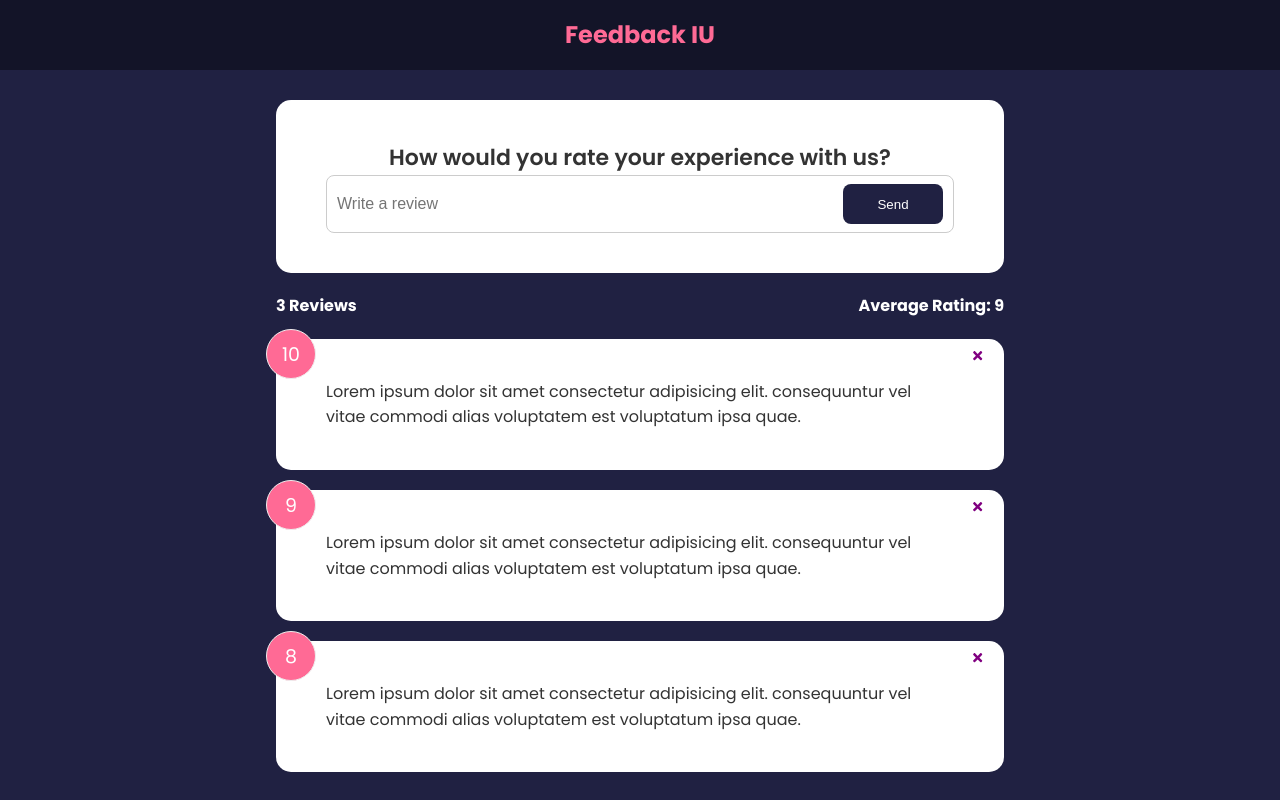
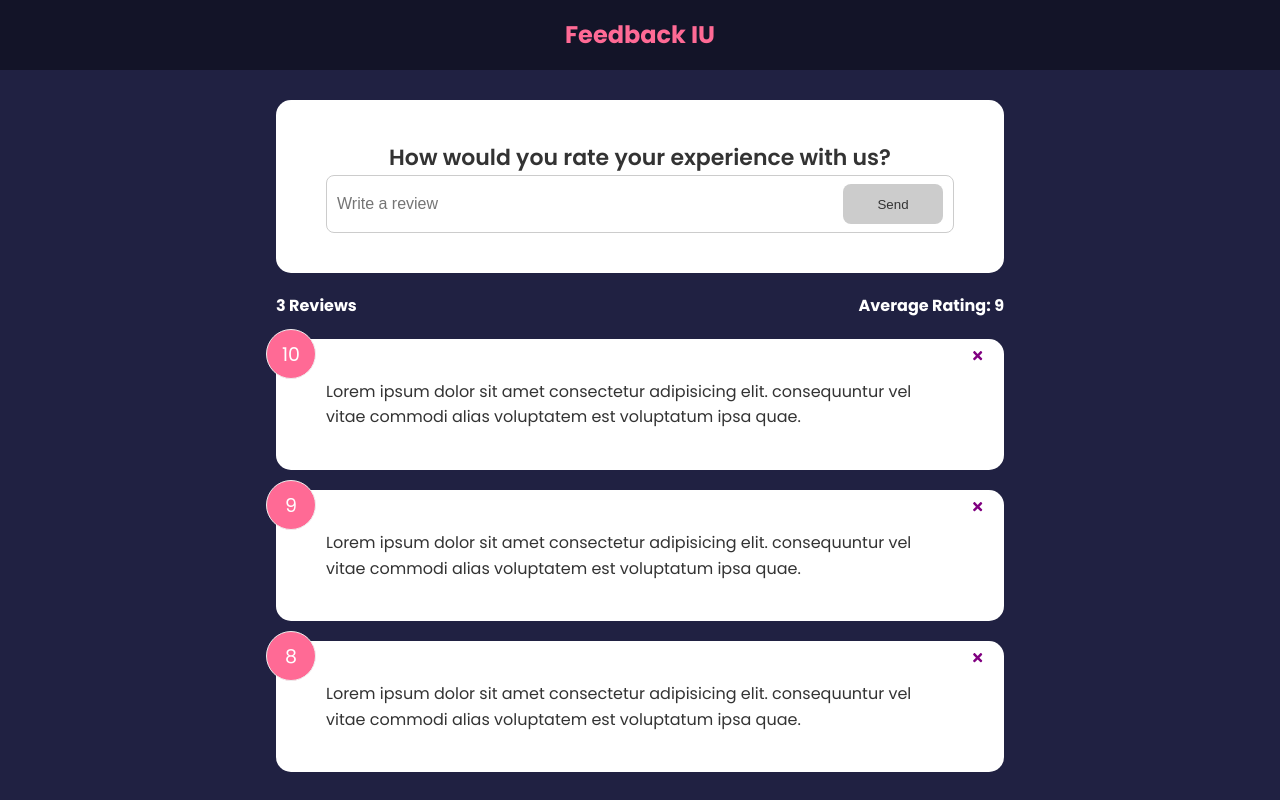
Before and after one commit to tirsop/Feeback-UI, a React (Create React App) app: page / in a window 1280 px wide. Built offline with nearby package versions, Linux system fonts and the light colour scheme.

Commit message:
add handleTextChange of button

```diff
--- a/src/components/FeedbackForm.jsx
+++ b/src/components/FeedbackForm.jsx
@@ -4,8 +4,20 @@
 
 function FeedbackForm() {
   const [text, setText] = useState('');
+  const [btnDisabled, setBtnDisabled] = useState(true);
+  const [message, setMessage] = useState('');
 
   const handleTextChange = (e) => {
+    if (text === '') {
+      setBtnDisabled(true);
+      setMessage(null)
+    } else if (text !== '' && text.trim().length <= 10) {
+      setBtnDisabled(true);
+      setMessage('Text must be at least 10 characters')
+    } else {
+      setBtnDisabled(false);
+      setMessage(null)
+    }
     setText(e.target.value);
   }
 
@@ -21,8 +33,12 @@
             placeholder="Write a review"
             value={text}
           />
-          <Button type="submit">Send</Button>
+          <Button type="submit" isDisabled={btnDisabled}>
+            Send
+          </Button>
         </div>
+        {/* if there is a message, display the msg inside a div */}
+        {message && <div className="message">{message}</div>}
       </form>
     </Card>
   )
```
